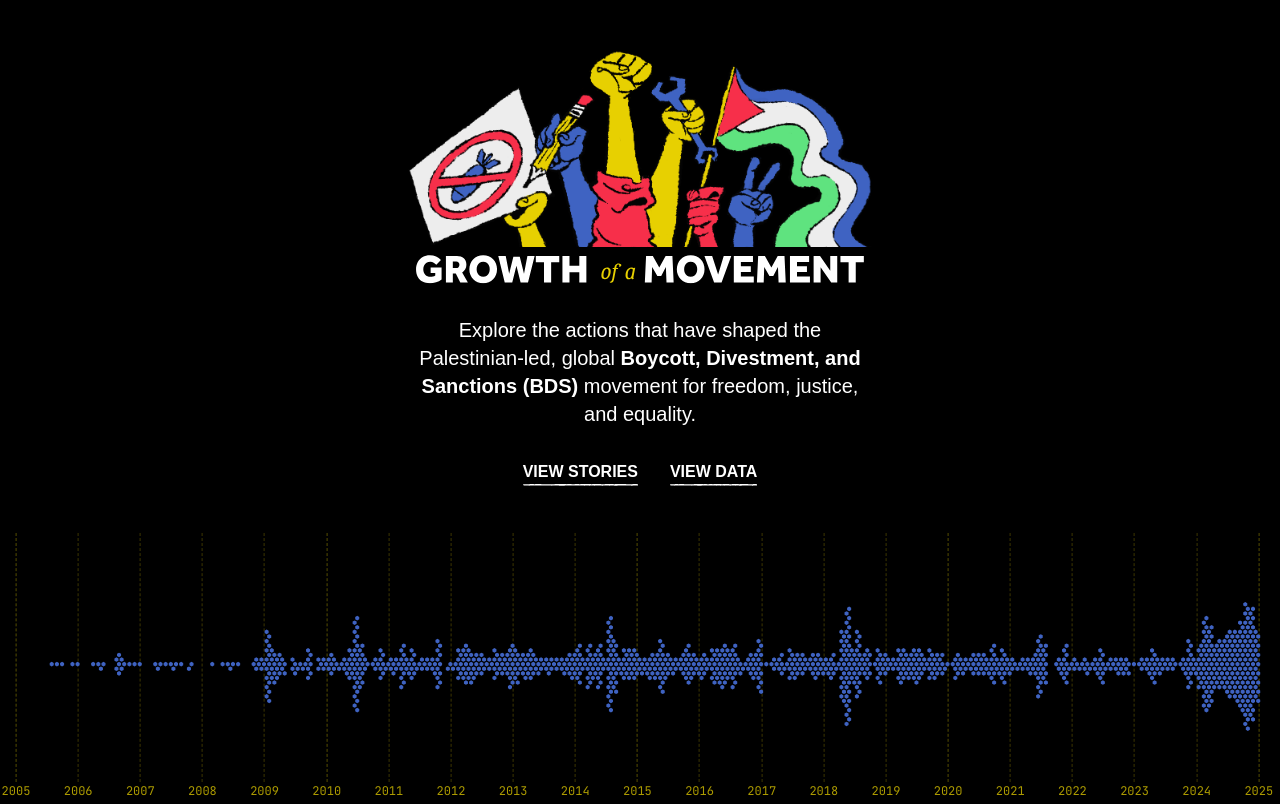
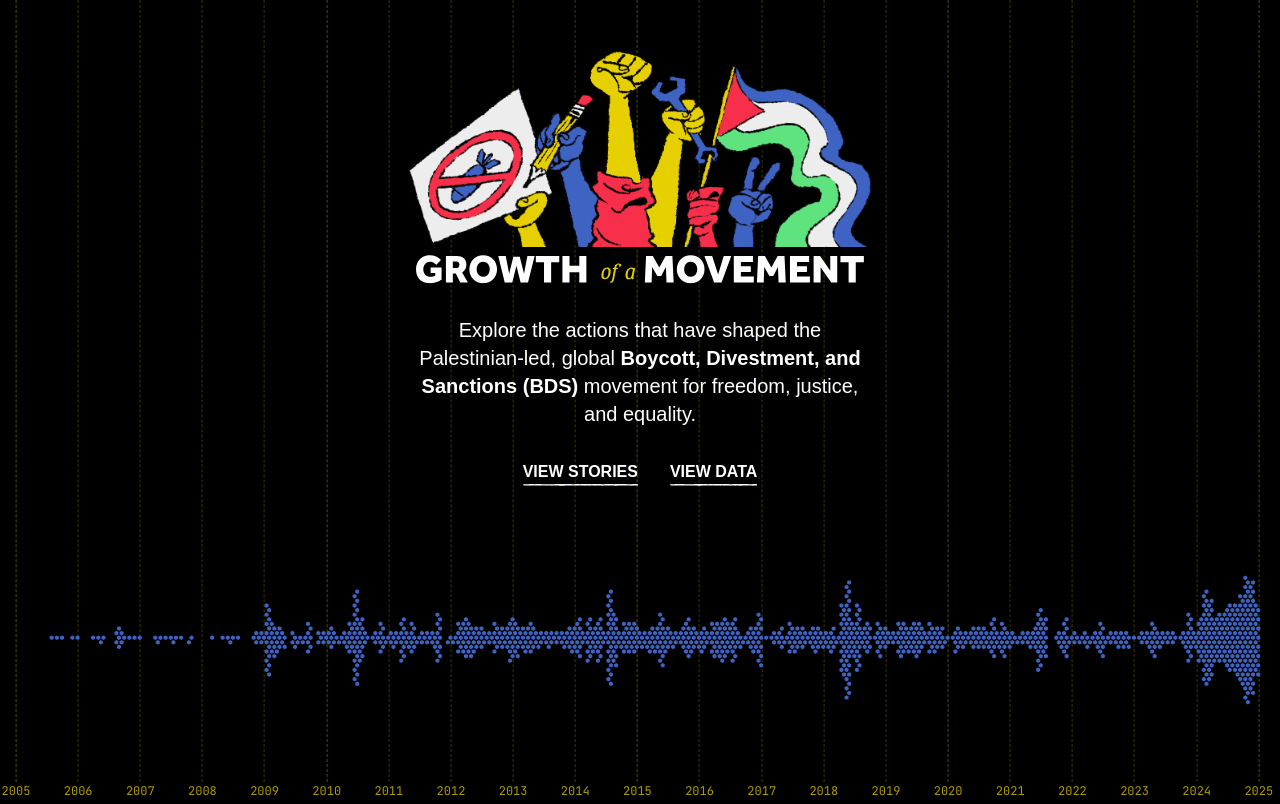
Before and after one commit to NateWr/vp-growth-movement, an Astro site: page / in a window 1280 px wide. Shown: the top 804 px of the page. Built offline with nearby package versions, Linux system fonts and the light colour scheme; Astro itself is replaced by a stand-in of ours; a web font is replaced by a local one.

Commit message:
Make chart lines full screen height on homepage

```diff
--- a/src/components/HomeChart.vue
+++ b/src/components/HomeChart.vue
@@ -29,6 +29,7 @@ const { width, BREAKPOINTS } = useViewportSize()
 
 <template>
   <Chart
+    class="homepage-chart-wrapper"
     :columns="columns"
     :datasets="datasets"
     :rows="rows"
@@ -36,3 +37,25 @@ const { width, BREAKPOINTS } = useViewportSize()
     :showAllYears="width >= BREAKPOINTS.LAPTOP_SM"
   />
 </template>
+
+<style>
+.homepage-chart-wrapper .chart-hexes {
+  align-self: end;
+  height: 25%;
+}
+@media (min-width: 767px) {
+  .homepage-chart-wrapper .chart-hexes {
+    height: 33%;
+  }
+}
+@media (min-width: 1280px) {
+  .homepage-chart-wrapper .chart-hexes {
+    height: 40%;
+  }
+}
+@media (min-width: 1920px) {
+  .homepage-chart-wrapper .chart-tick-label {
+    font-size: 1rem;
+  }
+}
+</style>
--- a/src/pages/index.astro
+++ b/src/pages/index.astro
@@ -25,11 +25,26 @@ const stories = await astroGetSortedStories()
 		<div class={`
 				relative
 				h-svh
-				flex
-				flex-col
 			`}
 		>
-			<div class="flex grow items-center justify-center">
+			<div class="absolute top-0 bottom-0 w-full">
+				<HomeChart
+					client:only="vue"
+					columns={columns}
+					datasets={[
+						{
+							id: 'all-data',
+							hexes: data,
+							style: {
+								fill: 'var(--color-chart)',
+							}
+						},
+					]}
+					rows={rows}
+					ticks={ticks}
+				/>
+			</div>
+			<div class="h-3/4 flex items-center justify-center xl:h-2/3">
 				<div class="relative px-6 flex flex-col items-center justify-center gap-2 max-w-lg 2xl:gap-3 2xl:max-w-2xl 3xl:max-w-4xl">
 					<img src="/illustrations/movement.png" class="w-full h-auto" />
 					<div class="flex flex-col items-center gap-6 px-1 md:gap-8 md:px-2">
@@ -45,23 +60,6 @@ const stories = await astroGetSortedStories()
 						<HomeQuickLinks class="" />
 					</div>
 				</div>
-			</div>
-			<div class="h-1/4 xl:h-1/3">
-				<HomeChart
-					client:only="vue"
-					columns={columns}
-					datasets={[
-						{
-							id: 'all-data',
-							hexes: data,
-							style: {
-								fill: 'var(--color-chart)',
-							}
-						},
-					]}
-					rows={rows}
-					ticks={ticks}
-				/>
 			</div>
 		</div>
 		<section
```
